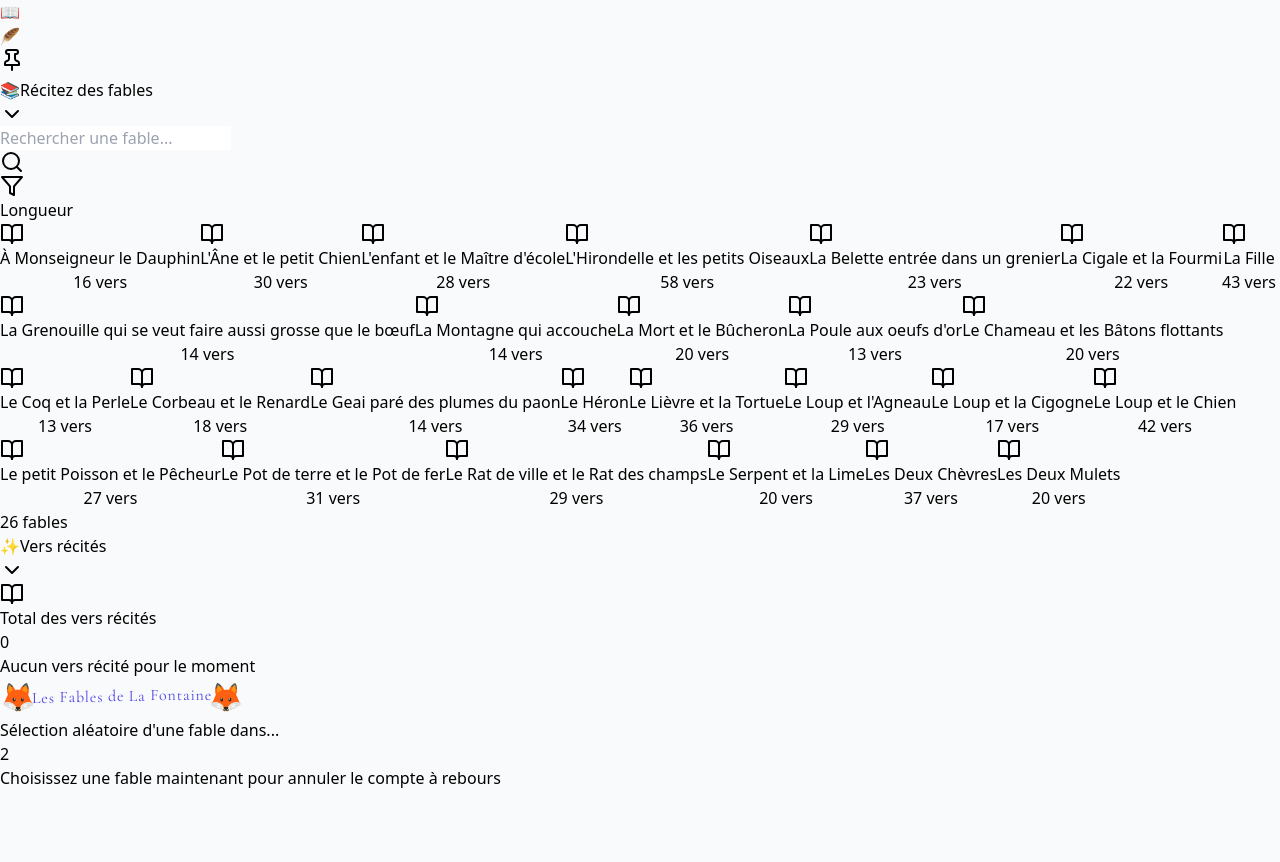
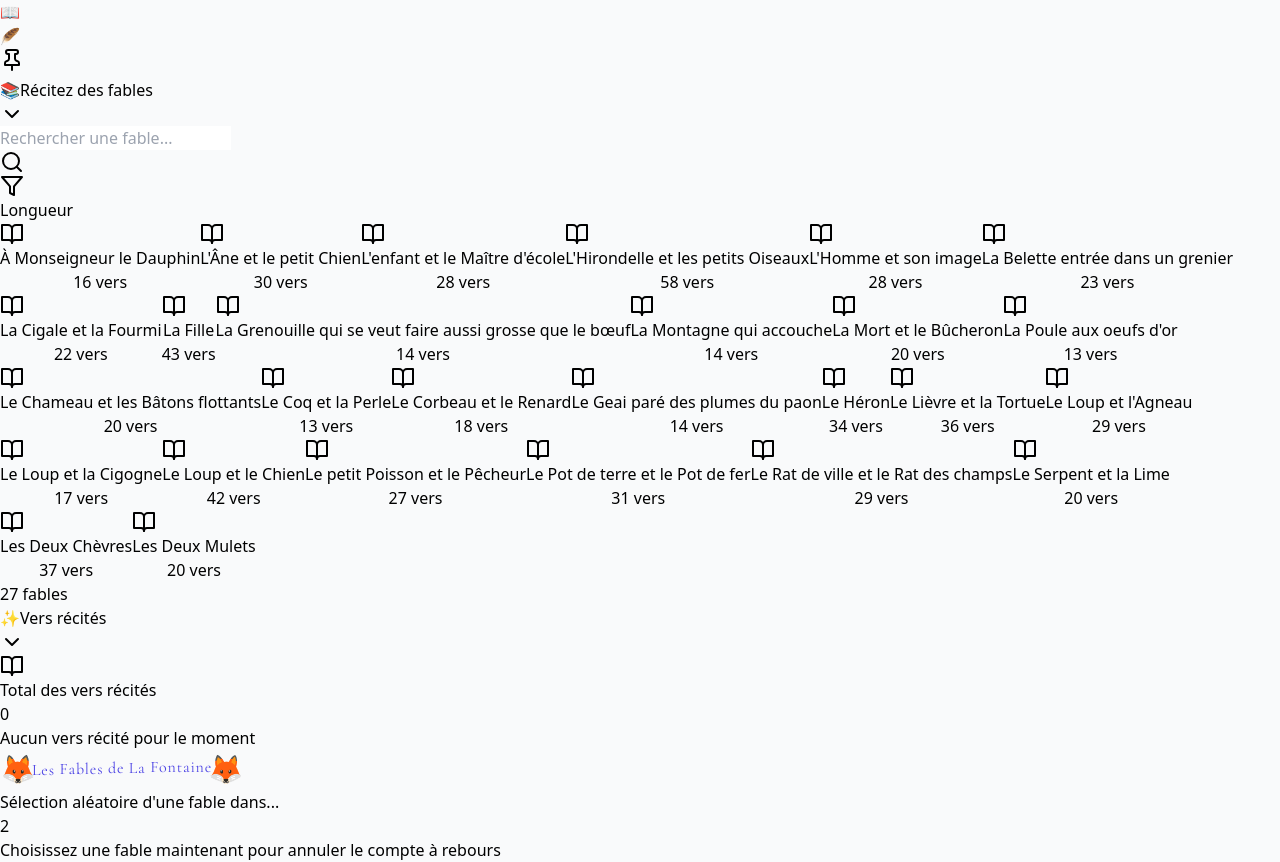
Before and after one commit to JulienVerkest/lafontaine-recitation-training, a React (Vite) app: page / in a window 1280 px wide. Before the commit the page ends 800 px from the top, so only its background shows below. Built offline with nearby package versions, Linux system fonts and the light colour scheme; a web font is replaced by a local one.

Commit message:
Add new fable 'L'Homme et son image'

```diff
--- a/src/data/fables.ts
+++ b/src/data/fables.ts
@@ -1060,5 +1060,50 @@ export const fables: Poem[] = [
       "next": 298,
       "prev": 296,
       "cover": "44b98af5-4685-40c3-9203-13798a163ffb"
-    }
+    },
+     {
+      "id": 300,
+      "status": "published",
+      "year": "1668",
+      "author": "Jean de La Fontaine",
+      "title": "L'Homme et son image",
+      "livre": 1,
+      "sort": 11,
+      "content": [
+             "Un homme qui s'aimait sans avoir de rivaux",
+            "Passait dans son esprit pour le plus beau du monde.",
+            "Il accusait toujours les miroirs d'être faux,",
+            "Vivant plus que content dans son erreur profonde.",
+            "Afin de le guérir, le sort officieux",
+            "Présentait partout à ses yeux",
+            "Les Conseillers muets dont se servent nos Dames :",
+            "Miroirs dans les logis, miroirs chez les Marchands,",
+            "Miroirs aux poches des galands,",
+            "Miroirs aux ceintures des femmes.",
+            "Que fait notre Narcisse ? Il va se confiner",
+            "Aux lieux les plus cachés qu'il peut s'imaginer",
+            "N'osant plus des miroirs éprouver l'aventure.",
+            "Mais un canal, formé par une source pure,",
+            "Se trouve en ces lieux écartés ;",
+            "Il s'y voit ; il se fâche ; et ses yeux irrités",
+            "Pensent apercevoir une chimère vaine.",
+            "Il fait tout ce qu'il peut pour éviter cette eau ;",
+            "Mais quoi, le canal est si beau",
+            "Qu'il ne le quitte qu'avec peine.",
+            "On voit bien où je veux venir.",
+            "Je parle à tous ; et cette erreur extrême",
+            "Est un mal que chacun se plaît d'entretenir.",
+            "Notre âme, c'est cet Homme amoureux de lui-même ;",
+            "Tant de Miroirs, ce sont les sottises d'autrui,",
+            "Miroirs, de nos défauts les Peintres légitimes ;",
+            "Et quant au Canal, c'est celui",
+            "Que chacun sait, le Livre des Maximes."
+      ],
+      "Slug": "lhomme-et-son-image",
+      "learnt": true,
+      "number": 11,
+      "next": 301,
+      "prev": 299,
+      "cover": "e8835b5f-47e5-4d2a-93bb-62c449af6501"
+     }
   ];
```
